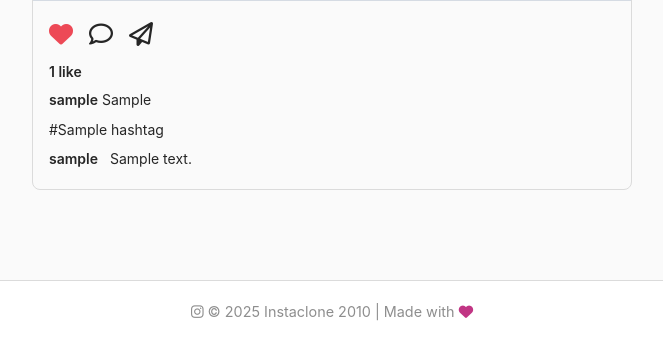
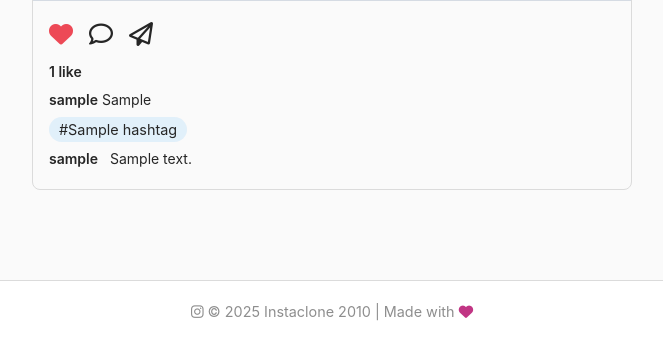
Before and after one commit to Arch0998/django-instaclone-2010, a Django app: page /posts/feed/ in a window 1280 px wide. Shown: the part 690-1033 px from the top of the page, without its empty margins (308-971 px from the left). Run offline with Django 5.2, Linux system fonts and the light colour scheme; a user stored in the database is signed in; tables that the repository leaves empty hold one stand-in row (values such as "Sample post"); grey boxes marked "Sample" are stand-in pictures.

Commit message:
Enhance hashtag link styling on feed page

```diff
--- a/static/css/feed.css
+++ b/static/css/feed.css
@@ -162,15 +162,17 @@
 }
 
 .hashtag-link {
+    text-decoration: none;
     color: var(--ig-link);
-    text-decoration: none;
-    margin-right: 8px;
-    font-size: 14px;
+    background-color: rgba(0, 149, 246, 0.1);
+    padding: 4px 10px;
+    border-radius: 15px;
+    font-size: 0.9rem;
+    transition: all 0.3s ease;
 }
 
 .hashtag-link:hover {
-    text-decoration: underline;
-    color: var(--ig-link);
+    background-color: rgba(0, 149, 246, 0.2);
 }
 
 .comments-preview {
```
